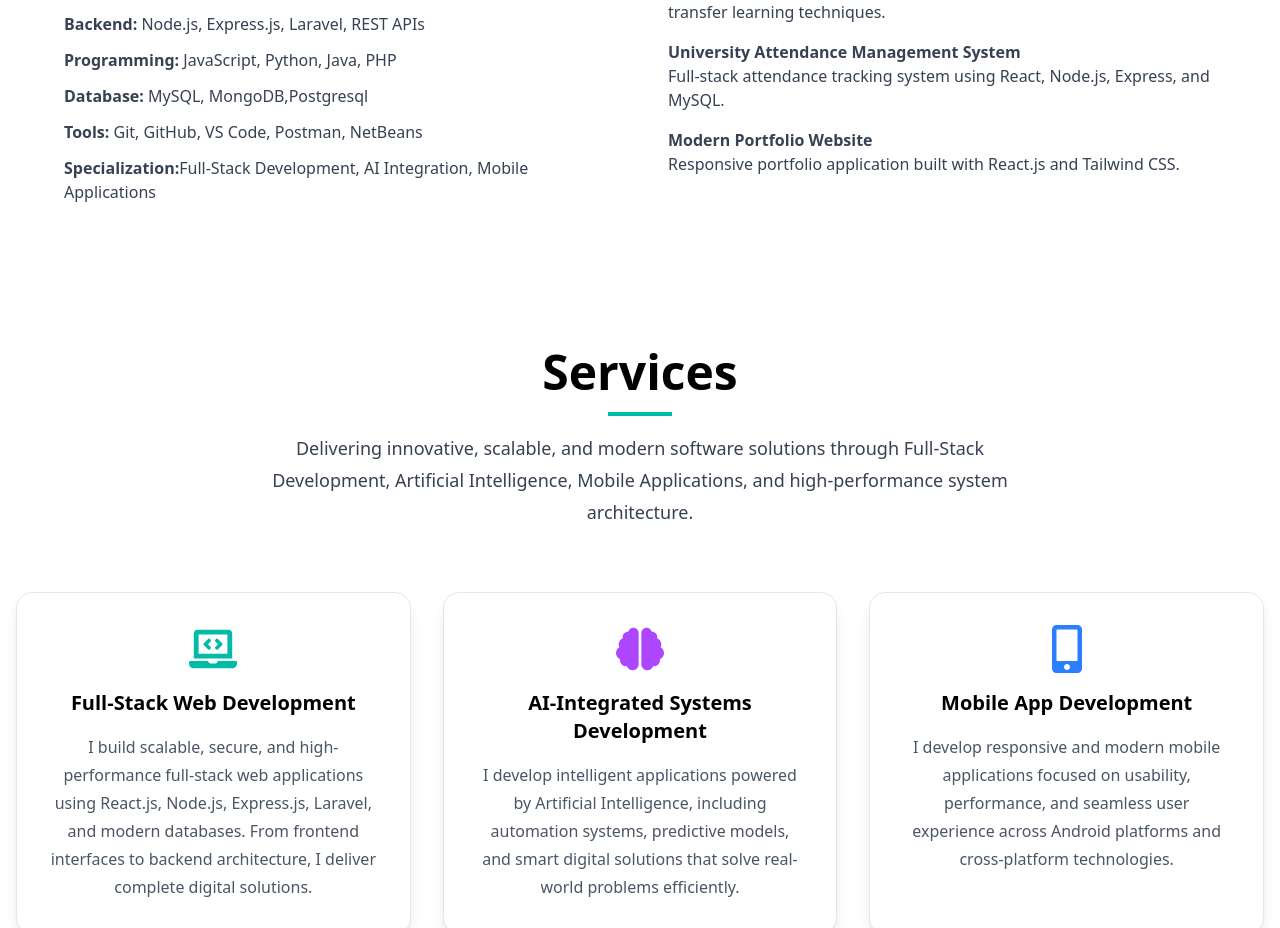
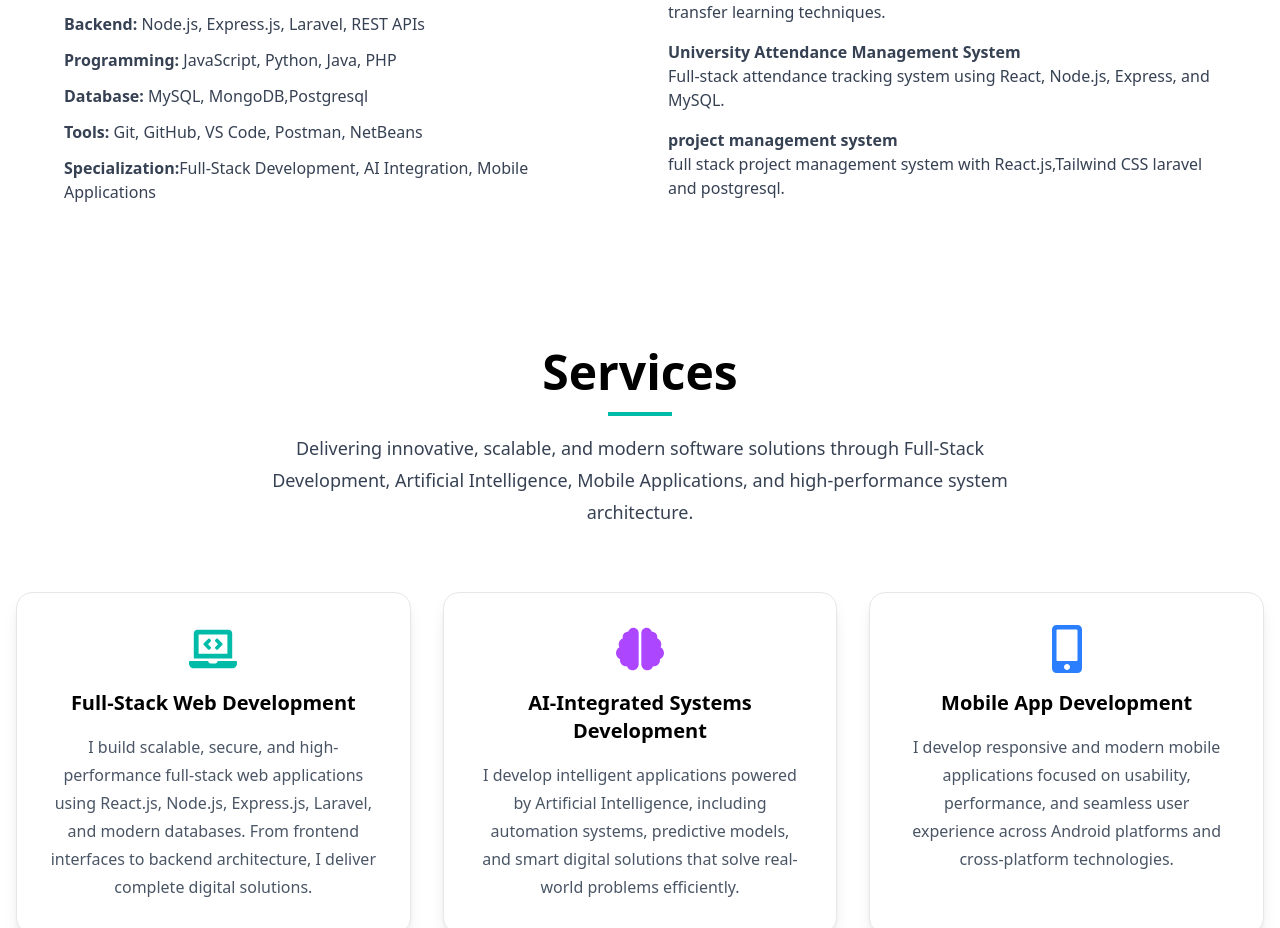
Before and after one commit to fekadu21-next/modernportfolio, a React (Vite) app: page / in a window 1280 px wide. Shown: the part 3886-4814 px from the top of the page. Built offline with nearby package versions, Linux system fonts and the light colour scheme.

Commit message:
update resume

```diff
--- a/src/pages/resume.jsx
+++ b/src/pages/resume.jsx
@@ -268,12 +268,12 @@ export default function Resume() {
 
               <div>
                 <h3 className="font-semibold">
-                  Modern Portfolio Website
+                  project management system
                 </h3>
 
                 <p>
-                  Responsive portfolio application built
-                  with React.js and Tailwind CSS.
+                  full stack project management system
+                  with React.js,Tailwind CSS  laravel and postgresql.
                 </p>
               </div>
             </div>
```
